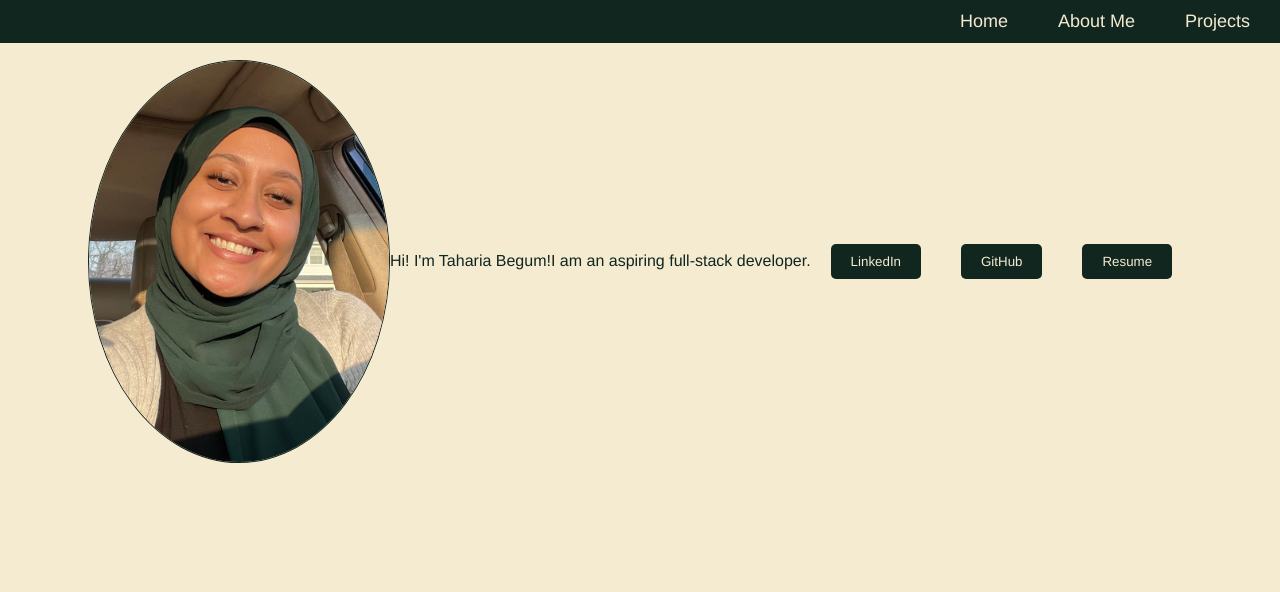
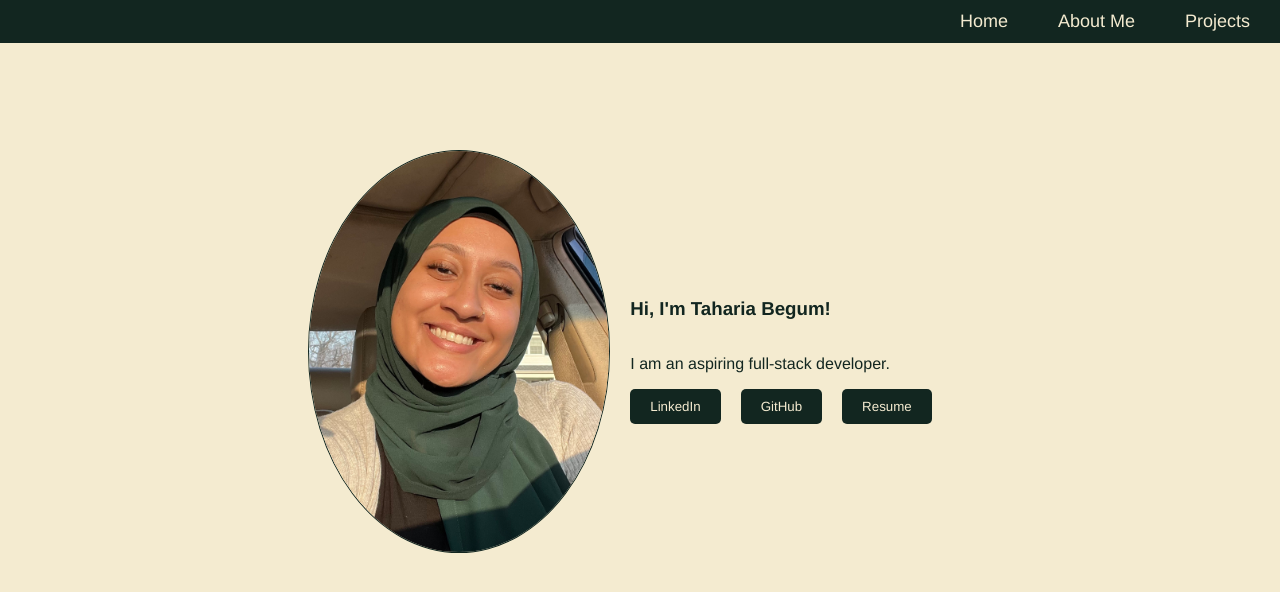
Before and after one commit to tahariabegum/portfolio, a React (Vite) app: page / in a window 1280 px wide. Shown: the top 592 px of the page. Built offline with nearby package versions, Linux system fonts and the light colour scheme.

Commit message:
Home page

```diff
--- a/src/App.jsx
+++ b/src/App.jsx
@@ -2,7 +2,7 @@ import { useState } from 'react'
 import {Route, Routes} from 'react-router-dom'
 
 import Nav from './Components/Nav'
-import Footer from './Components/Footer'
+// import Footer from './Components/Footer'
 import Project from './Components/Project'
 import Home from './Components/Home'
 import AboutMe from './Components/AboutMe'
@@ -20,7 +20,7 @@ function App() {
           <Route path = '/aboutme' element = { <AboutMe /> } />
           <Route path = '/project' element = { <Project /> } />
         </Routes>
-      <Footer />
+      {/* <Footer /> */}
     </>
   )
 }
--- /dev/null
+++ b/src/Components/Footer.css
@@ -0,0 +1,25 @@
+/* .footer {
+
+    display: flex;
+    justify-content: center;
+    align-items: center;
+    background-color: #122620;
+    padding: 1px 5px;
+    width: 100%;
+    z-index: 1000;
+    position: fixed;
+    bottom: 0;
+
+}
+
+.footer a {
+    text-decoration: none;
+    margin-right: 20px;
+    padding: 10px 15px;
+    font-size: 18px;
+    color: #F4EBD0;
+    font-family: Helvetica, sans-serif;
+    transition: color ease;
+    cursor: pointer;
+
+} */
--- a/src/Components/Footer.jsx
+++ b/src/Components/Footer.jsx
@@ -1,10 +1,10 @@
-import './Nav.css'
+// import './Footer.css'
 
-export default function Footer() {
+// export default function Footer() {
 
-    return (
-        <div className = 'navbar'>
-
-        </div>
-    )
-}
+//     return (
+//         <div className = 'footer'>
+//             <img src = 'linkedinlogo.png' />
+//         </div>
+//     )
+// }
--- a/src/Components/Home.css
+++ b/src/Components/Home.css
@@ -11,6 +11,13 @@ img {
     justify-content: center;
     align-items: center;
     font-family: Helvetica, sans-serif;
+    margin-top: 90px;
+}
+
+.intro-content {
+    display: flex;
+    flex-direction: column;
+    margin: 20px;
 }
 
 .buttons {
@@ -25,7 +32,8 @@ img {
     background-color: #122620 ;
     color: #F4EBD0;
     padding: 10px 20px;
-    margin: 20px;
+    margin-right: 20px;
+    /* margin: 20px; */
     border: none;
     text-align: center;
     font-family: Helvetica, sans-serif;
--- a/src/Components/Home.jsx
+++ b/src/Components/Home.jsx
@@ -10,18 +10,23 @@ export default function Home () {
     return (
         <div className = 'home-page'>
             <img src = {profilePic} alt = '' />
-            <div className='intro'> Hi! I'm Taharia Begum! </div>
 
-            <p> I am an aspiring full-stack developer. </p>
+            <div className = 'intro-content'>
+                <h3 className='intro'> Hi, I'm Taharia Begum! </h3>
 
-            <br/>
+                <p> I am an aspiring full-stack developer. </p>
 
-            <div className = 'buttons'>
-                <button className = 'home-buttons'>
-                    <a href = 'https://www.linkedin.com/in/taharia-begum/'> LinkedIn  </a>
-                </button>
-                <button className = 'home-buttons'> GitHub </button>
-                <button className = 'home-buttons'> Resume </button>
+                <div className = 'buttons'>
+                    <button className = 'home-buttons'>
+                        <a href = 'https://www.linkedin.com/in/taharia-begum/'> LinkedIn  </a>
+                    </button>
+                    <button className = 'home-buttons'>
+                        <a href = 'https://github.com/tahariabegum'> GitHub </a>
+                    </button>
+                    <button className = 'home-buttons'>
+                        Resume
+                    </button>
+                </div>
             </div>
         </div>
     )
```
Also changed, not shown: src/Components/AboutMe.jsx (line endings or trailing spaces), src/Components/linkedinlogo.png (added).
